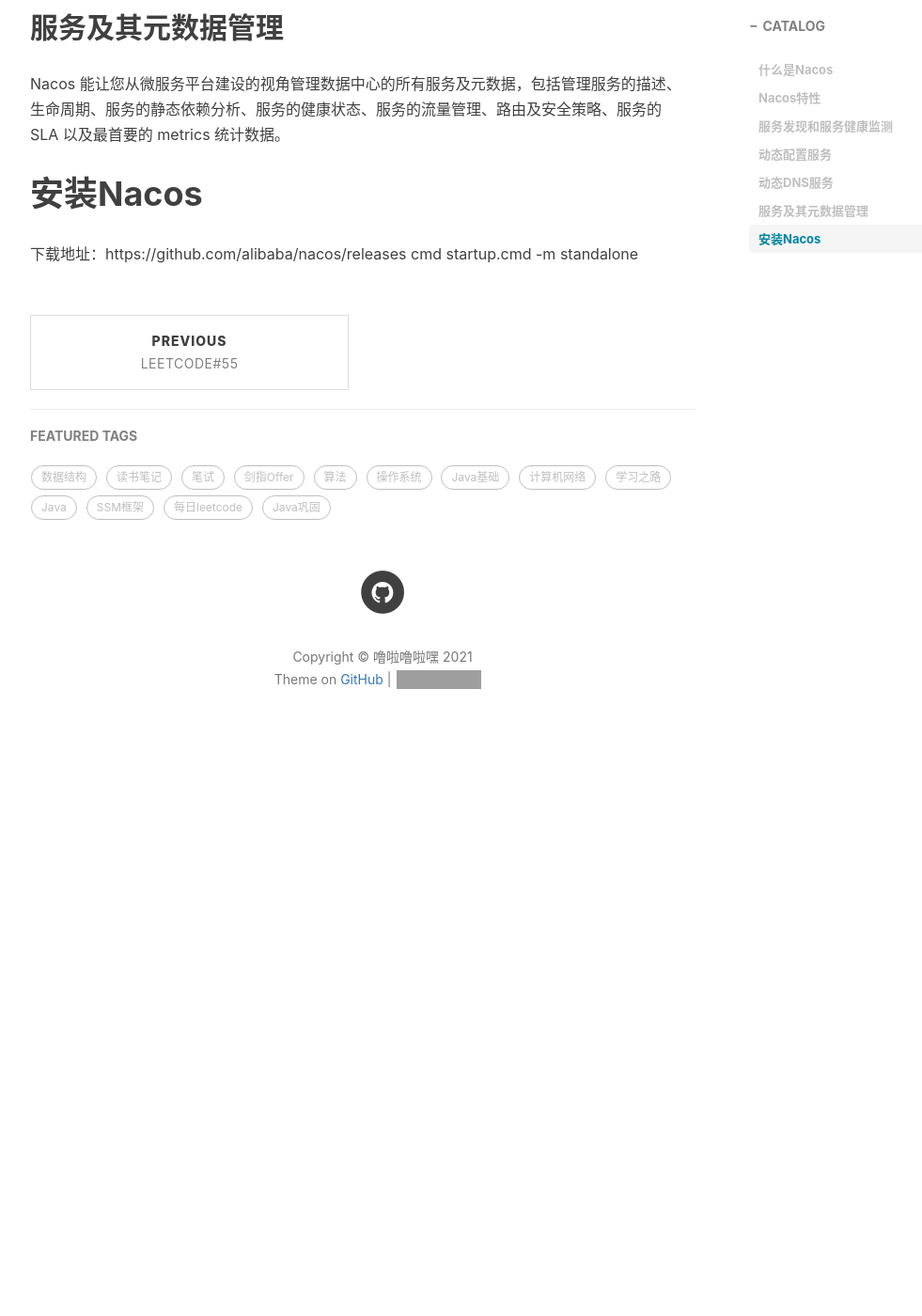
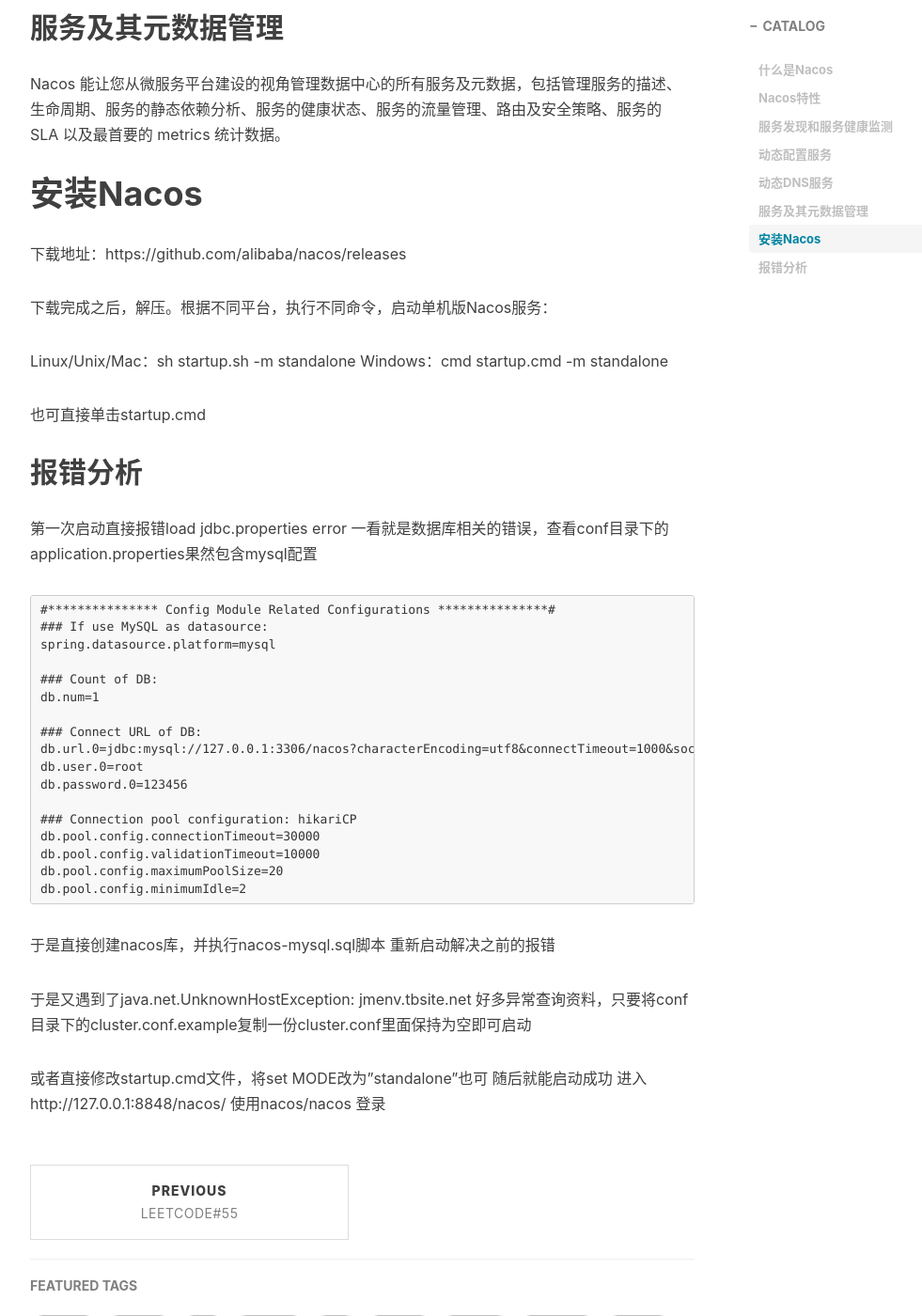
Before and after one commit to zhjcezh/zhjcezh.github.io, a Jekyll site: the page built from _posts/2021-6-15-Spring Cloud Alibaba基础之Nacos.md, in a window 1280 px wide and 1400 px high, scrolled down 1729 px. Shown: the whole window at 94% size, without its empty margins (233-1214 px from the left). Built offline with Jekyll 4.4.1, drawn with Linux system fonts in a browser that asks for light colours; nearby versions of some CDN libraries; comment, search, counter and statistics services are not loaded; before the commit the page ends 2556 px from its top, so only the background shows below that; grey boxes are pictures that could not be loaded.

Commit message:
'nacos安装报错'

````diff
--- a/_posts/2021-6-15-Spring Cloud Alibaba基础之Nacos.md
+++ b/_posts/2021-6-15-Spring Cloud Alibaba基础之Nacos.md
@@ -42,4 +42,43 @@ Nacos 能让您从微服务平台建设的视角管理数据中心的所有服
 
 # 安装Nacos
 下载地址：https://github.com/alibaba/nacos/releases
-cmd startup.cmd -m standalone
+
+下载完成之后，解压。根据不同平台，执行不同命令，启动单机版Nacos服务：
+
+Linux/Unix/Mac：sh startup.sh -m standalone
+Windows：cmd startup.cmd -m standalone
+
+也可直接单击startup.cmd
+
+## 报错分析
+第一次启动直接报错load jdbc.properties error 一看就是数据库相关的错误，查看conf目录下的application.properties果然包含mysql配置
+
+```
+#*************** Config Module Related Configurations ***************#
+### If use MySQL as datasource:
+spring.datasource.platform=mysql
+
+### Count of DB:
+db.num=1
+
+### Connect URL of DB:
+db.url.0=jdbc:mysql://127.0.0.1:3306/nacos?characterEncoding=utf8&connectTimeout=1000&socketTimeout=3000&autoReconnect=true&useUnicode=true&useSSL=false&serverTimezone=UTC
+db.user.0=root
+db.password.0=123456
+
+### Connection pool configuration: hikariCP
+db.pool.config.connectionTimeout=30000
+db.pool.config.validationTimeout=10000
+db.pool.config.maximumPoolSize=20
+db.pool.config.minimumIdle=2
+```
+于是直接创建nacos库，并执行nacos-mysql.sql脚本
+重新启动解决之前的报错
+
+
+于是又遇到了java.net.UnknownHostException: jmenv.tbsite.net
+好多异常查询资料，只要将conf目录下的cluster.conf.example复制一份cluster.conf里面保持为空即可启动
+
+或者直接修改startup.cmd文件，将set MODE改为"standalone"也可
+随后就能启动成功
+进入http://127.0.0.1:8848/nacos/   使用nacos/nacos 登录
````
